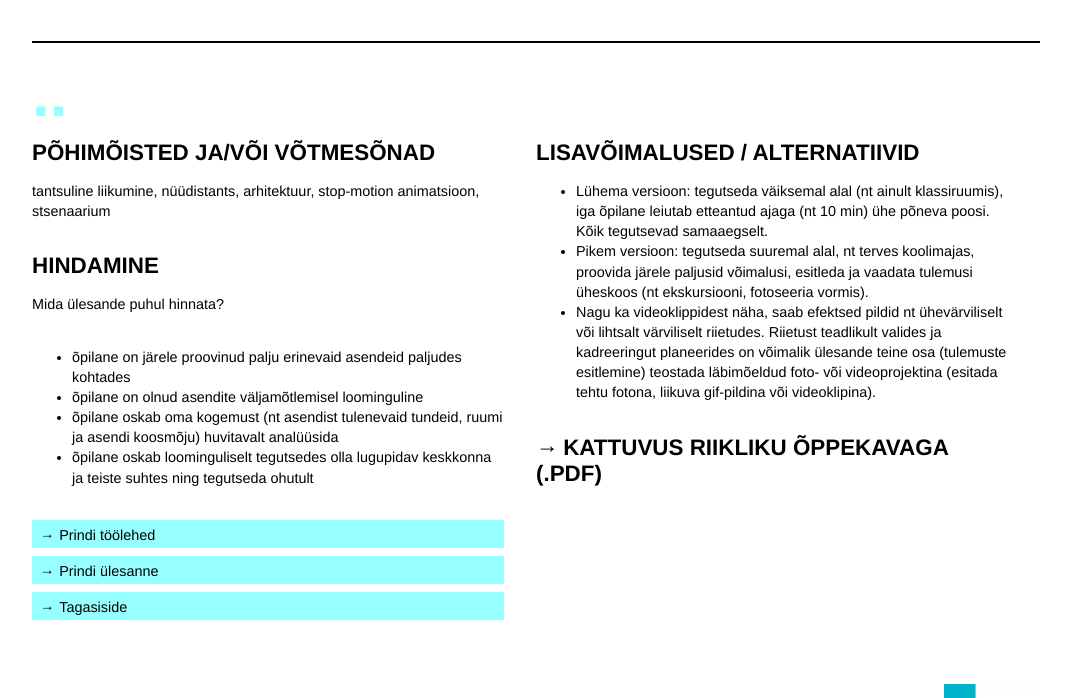
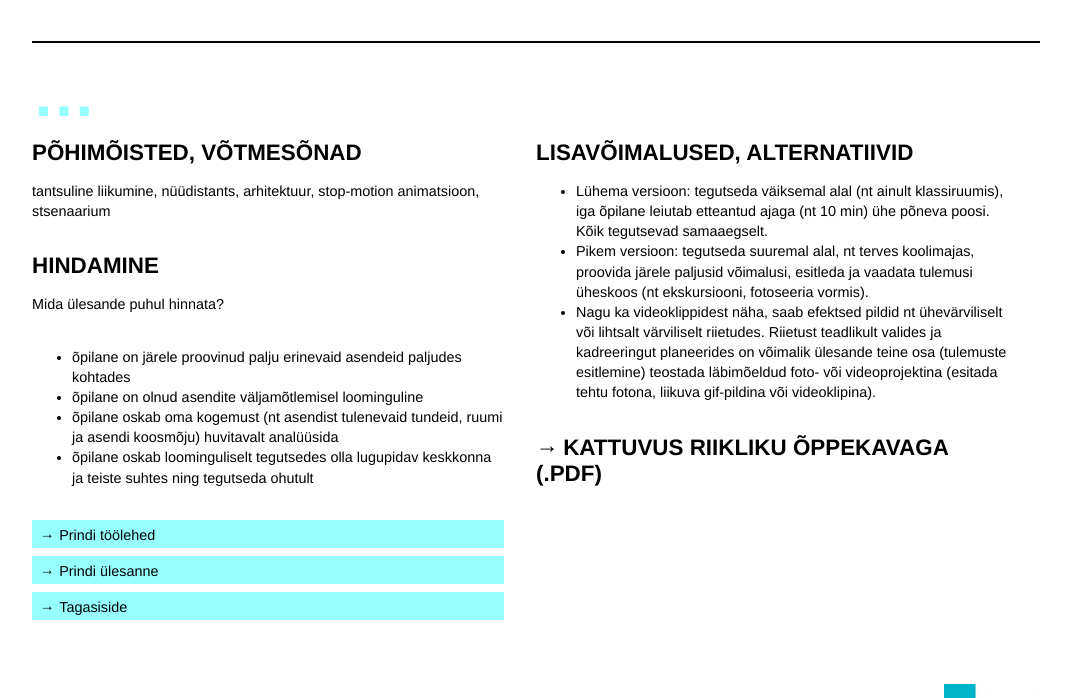
Before and after one commit to ruumiharidus/ruumiharidus.github.io, a Jekyll site: the page built from _posts/2015-11-25-kooliruum-on-kooliroom.md, in a window 1280 px wide and 900 px high, scrolled down 3445 px, cut to the strip 202-900 px from the top of the window. Shown: the whole strip, without its empty margins (104-1175 px from the left). Built offline with Jekyll 4.4.1, drawn with Linux system fonts in a browser that asks for light colours; nearby versions of some CDN libraries.

Commit message:
Updated 2015-11-25-kooliruum-on-kooliroom.md

```diff
--- a/_posts/2015-11-25-kooliruum-on-kooliroom.md
+++ b/_posts/2015-11-25-kooliruum-on-kooliroom.md
@@ -66,9 +66,9 @@ Fotodest gifi tegemiseks on mitmeid netipõhiseid tasuta tööriistu (otsingu
 ------
 
 <section class="section-dots">
-### ..
+### ...
 
-#### Põhimõisted ja/või võtmesõnad
+#### Põhimõisted, võtmesõnad
 tantsuline liikumine, nüüdistants, arhitektuur, stop-motion animatsioon, stsenaarium
 
 #### Hindamine
@@ -86,9 +86,9 @@ Mida ülesande puhul hinnata?
 
 
 <section class="section-background">
-### ..
+### ...
 
-#### Lisavõimalused / alternatiivid
+#### Lisavõimalused, alternatiivid
 + Lühema versioon: tegutseda väiksemal alal (nt ainult klassiruumis), iga õpilane leiutab etteantud ajaga (nt 10 min) ühe põneva poosi. Kõik tegutsevad samaaegselt.
 + Pikem versioon: tegutseda suuremal alal, nt terves koolimajas, proovida järele paljusid võimalusi, esitleda ja vaadata tulemusi üheskoos (nt ekskursiooni, fotoseeria vormis).
 + Nagu ka videoklippidest näha, saab efektsed pildid nt ühevärviliselt või lihtsalt värviliselt riietudes. Riietust teadlikult valides ja kadreeringut planeerides on võimalik ülesande teine osa (tulemuste esitlemine) teostada läbimõeldud foto- või videoprojektina (esitada tehtu fotona, liikuva gif-pildina või videoklipina).
```
